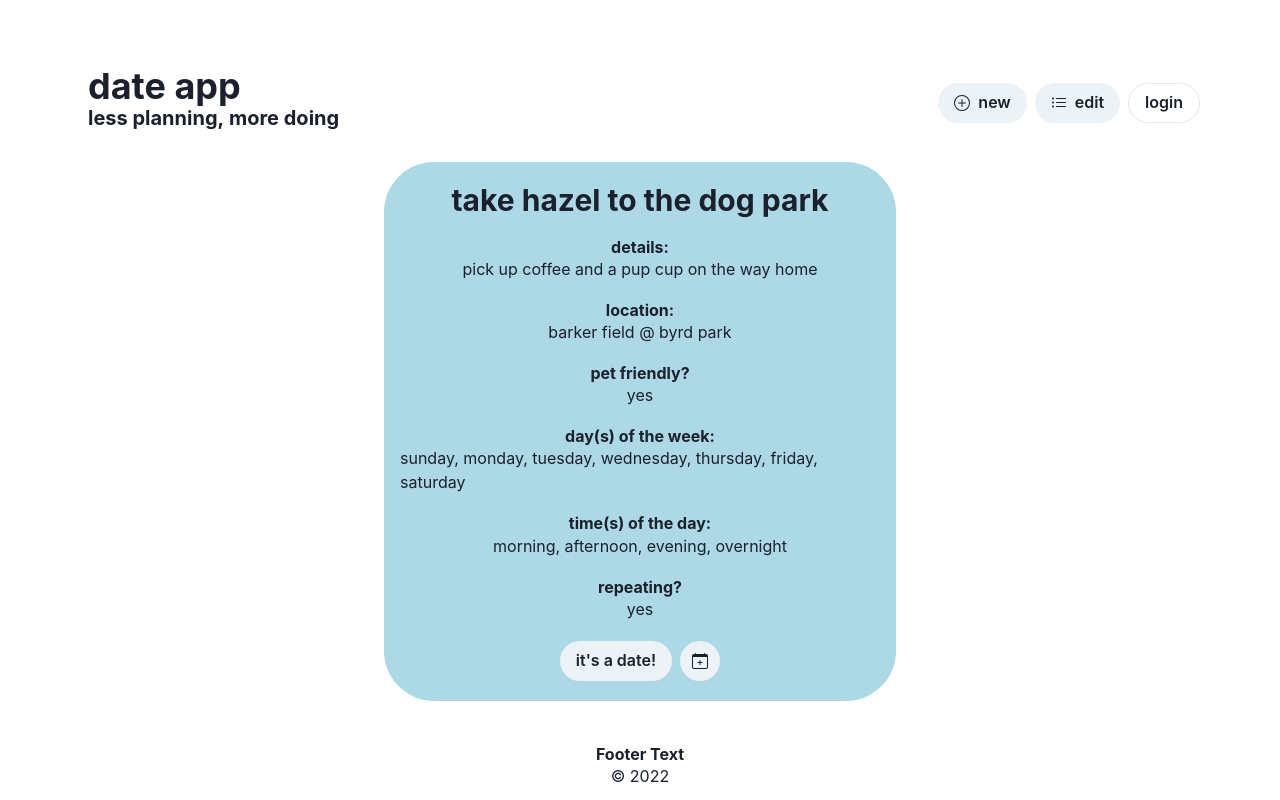
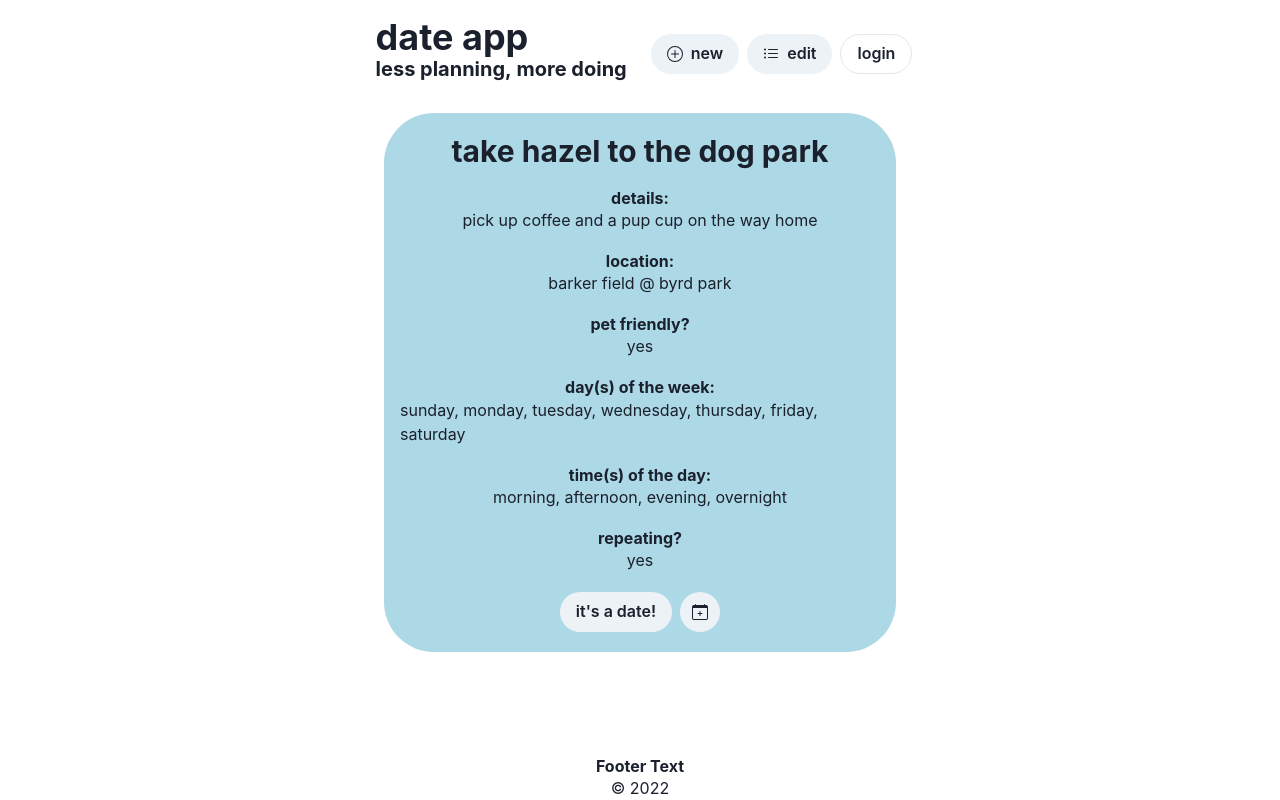
Before and after one commit to christinagiancola/date-app, a React app: page / in a window 1280 px wide. Built offline with nearby package versions, Linux system fonts and the light colour scheme.

Commit message:
Anchored <Footer/> to bottom of page and created <Menu> as separate component from within <Header>

```diff
--- a/src/App.js
+++ b/src/App.js
@@ -1,16 +1,23 @@
-import { Container } from '@chakra-ui/react';
-import React from 'react';
+import { Container, Stack, Spacer, Box } from '@chakra-ui/react';
+import React, { useState } from 'react';
 import Header from './components/Header';
 import Body from './components/Body';
 import Footer from './components/Footer';
 // import theme from './theme';
 
 const App = () => {
+	const [showDateCard, setShowDateCard] = useState(true);
+	const [showLogin, setShowLogin] = useState(false);
 	return (
 		<Container maxW='90%' centerContent>
-			<Header />
-			<Body />
-			<Footer />
+			<Stack h='calc(100vh)'>
+				<Box>
+					<Header setShowLogin={setShowLogin} />
+					<Body showDateCard={showDateCard} showLogin={showLogin} />
+				</Box>
+				<Spacer />
+				<Footer />
+			</Stack>
 		</Container>
 	);
 };
--- a/src/components/Body.js
+++ b/src/components/Body.js
@@ -3,9 +3,7 @@ import DateCard from './DateCard';
 import LoginModal from './LoginModal';
 import { Flex } from '@chakra-ui/react';
 
-const Body = () => {
-	const [showDateCard, setShowDateCard] = useState(true);
-	const [showLogin, setShowLogin] = useState(false);
+const Body = ({ showDateCard, showLogin }) => {
 	let display;
 
 	if (showDateCard) {
--- a/src/components/Header.js
+++ b/src/components/Header.js
@@ -1,8 +1,12 @@
 import React from 'react';
+import Menu from './Menu';
 import { Spacer, HStack, VStack, Box, Heading, Button, Show } from '@chakra-ui/react';
-import { BsListUl, BsPlusCircle } from 'react-icons/bs';
 
-const Header = () => {
+const Header = ({ setShowLogin }) => {
+	let showLogin = () => {
+		setShowLogin(true);
+	};
+
 	return (
 		<Box w='100%' mt='5'>
 			<HStack id='headerContainer' justify='space-between' mt='5%' textTransform='lowercase'>
@@ -20,19 +24,8 @@ const Header = () => {
 					</Heading>
 				</VStack>
 				<Spacer />
-				<HStack as='nav'>
-					<Button textTransform='lowercase' size='md' borderRadius='50' leftIcon={<BsPlusCircle />}>
-						<Show breakpoint='(min-width: 750px)'>
-							<Box>New</Box>
-						</Show>
-					</Button>
-					<Button textTransform='lowercase' size='md' borderRadius='50' leftIcon={<BsListUl />}>
-						<Show breakpoint='(min-width: 750px)'>
-							<Box>Edit</Box>
-						</Show>
-					</Button>
-				</HStack>
-				<Button as='btn' variant='outline' size='md' colorScheme='gray' borderRadius='50'>
+				<Menu />
+				<Button as='btn' variant='outline' size='md' colorScheme='gray' borderRadius='50' onClick={showLogin}>
 					Login
 				</Button>
 			</HStack>
--- /dev/null
+++ b/src/components/Menu.js
@@ -0,0 +1,22 @@
+import React from 'react';
+import { HStack, Button, Show, Box } from '@chakra-ui/react';
+import { BsListUl, BsPlusCircle } from 'react-icons/bs';
+
+const Menu = () => {
+	return (
+		<HStack as='nav'>
+			<Button textTransform='lowercase' size='md' borderRadius='50' leftIcon={<BsPlusCircle />}>
+				<Show breakpoint='(min-width: 750px)'>
+					<Box>New</Box>
+				</Show>
+			</Button>
+			<Button textTransform='lowercase' size='md' borderRadius='50' leftIcon={<BsListUl />}>
+				<Show breakpoint='(min-width: 750px)'>
+					<Box>Edit</Box>
+				</Show>
+			</Button>
+		</HStack>
+	);
+};
+
+export default Menu;
--- a/src/style.css
+++ b/src/style.css
@@ -1,6 +1,6 @@
-/* * {
+.outline {
 	outline: 1px solid RED;
-} */
+}
 
 span.line {
 	display: inline-block;
```
